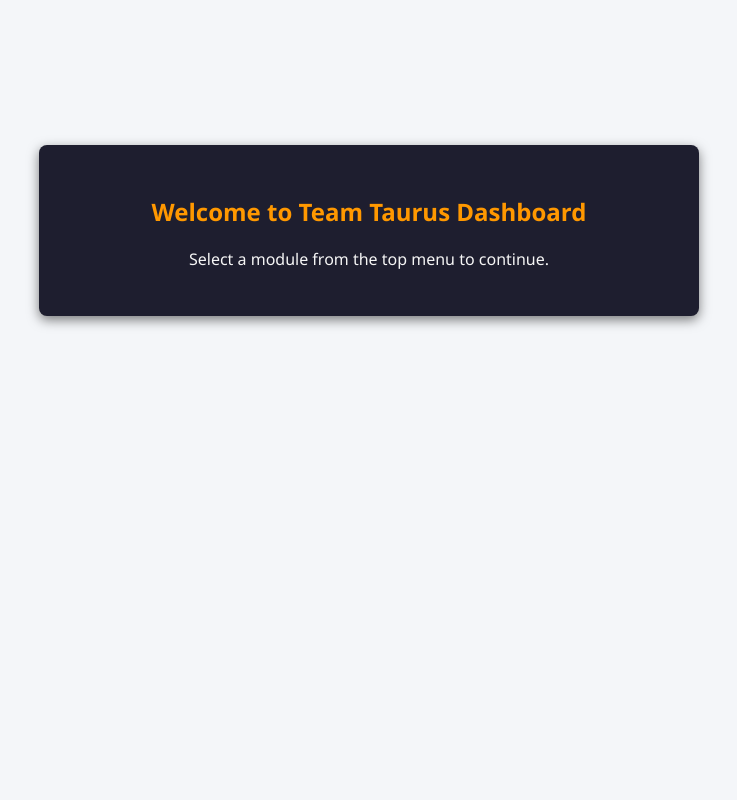
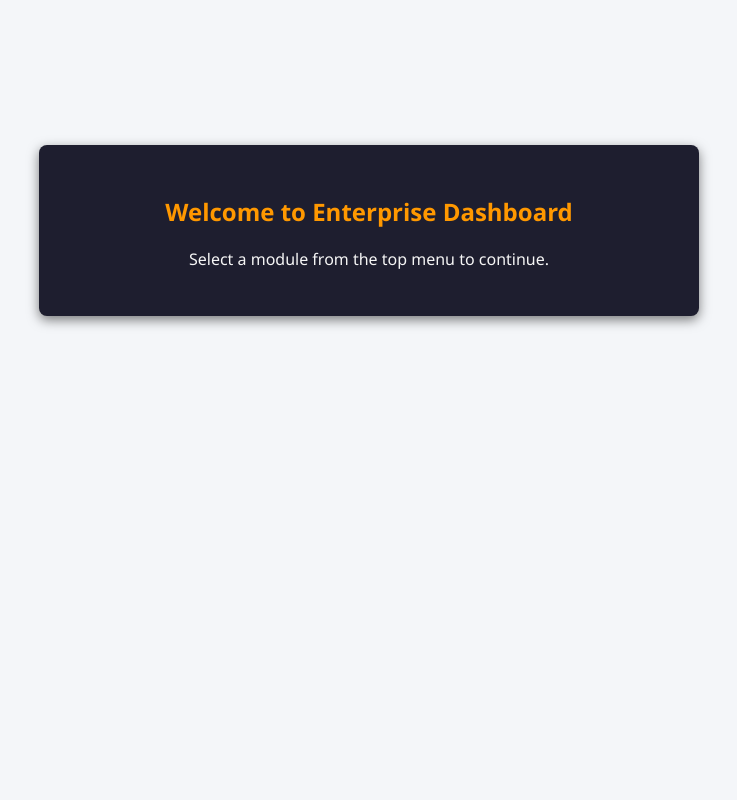
Before and after one commit to basaknilabja/python-dashboard, a Flask app: template app/templates/dashboard.html in a window 1280 px wide. Shown: the whole page, without its empty margins (271-1008 px from the left). Run offline with Flask 3, Linux system fonts and the light colour scheme; the template is opened without the code that fills it, so the values that code supplies are empty.

Commit message:
Base.html modified

```diff
--- a/app/routes/organisation/__init__.py
+++ b/app/routes/organisation/__init__.py
@@ -1,5 +1,5 @@
 from flask import Blueprint
 
-org_bp = Blueprint('organisation_profile', __name__, url_prefix='/organisation')
+org_bp = Blueprint('organisation', __name__, url_prefix='/organisation')
 
 from . organisation_profile import *
--- a/app/routes/sales/presales.py
+++ b/app/routes/sales/presales.py
@@ -20,7 +20,6 @@ from app.routes.sales.helpers import (
     ordinal_suffix,
     calculate_next_plan
 )
-
 
 @sales_bp.route("/presales", methods=["GET", "POST"])
 @login_required
--- a/app/templates/dashboard.html
+++ b/app/templates/dashboard.html
@@ -3,7 +3,7 @@
 
 {% block content %}
 <div class="dashboard-box">
-    <h2>Welcome to Team Taurus Dashboard</h2>
+    <h2>Welcome to Enterprise Dashboard</h2>
     <p>Select a module from the top menu to continue.</p>
 
 
```
